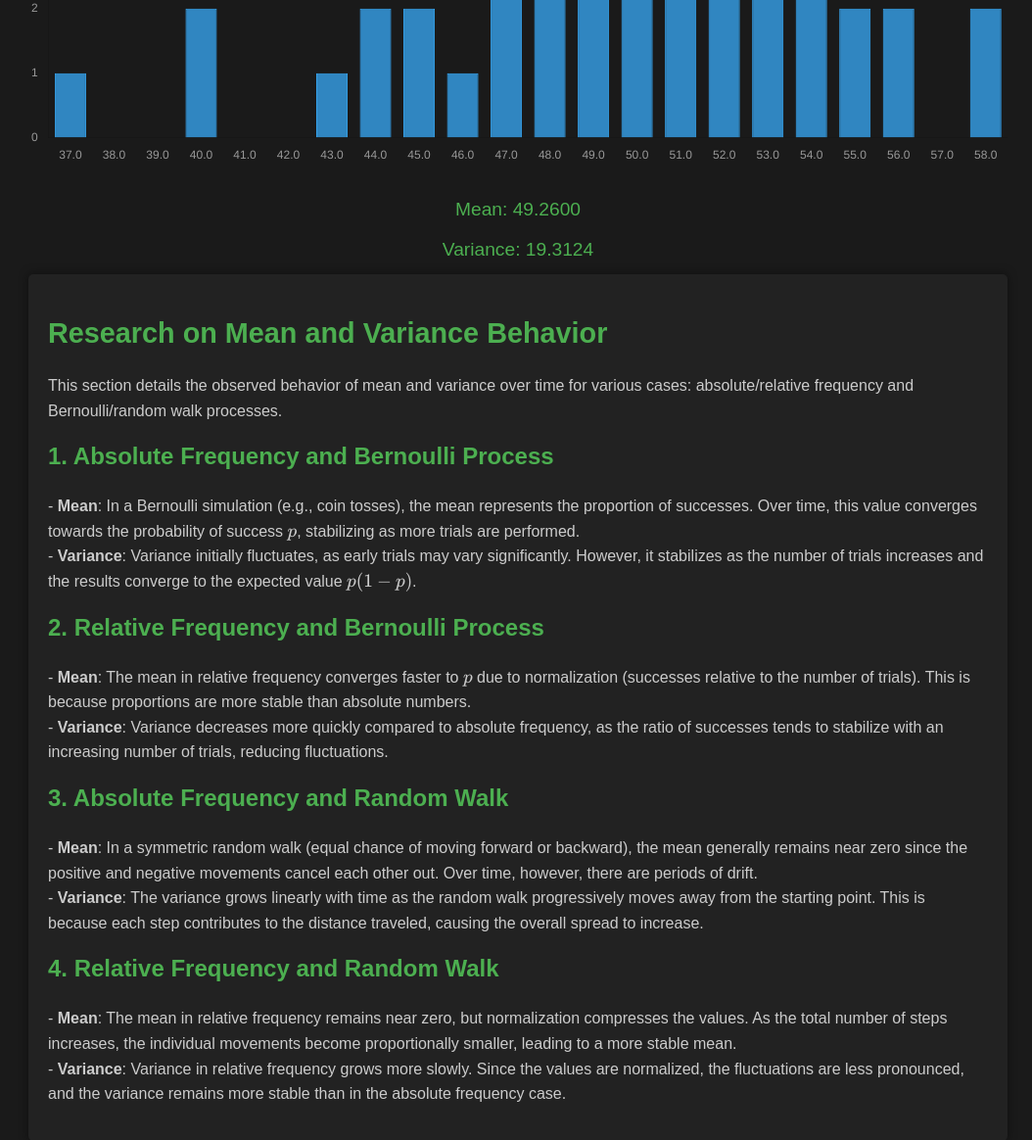
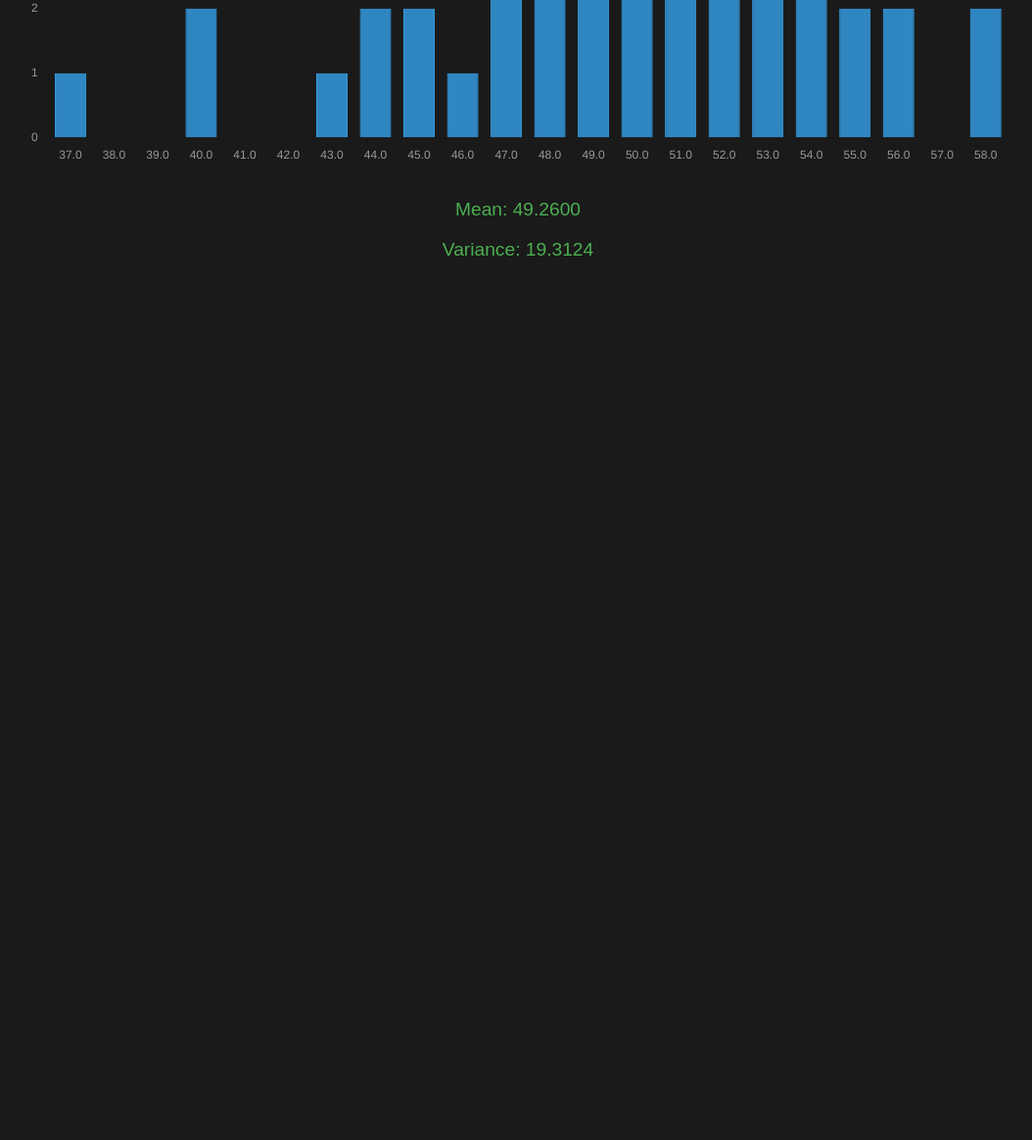
Before and after one commit to AchilleLauro/staticstics2024-homework3, a plain HTML site: page index.html in a window 1280 px wide. Shown: the part 2440-3604 px from the top of the page at 98% size, without its empty margins (111-1165 px from the left). After the commit the page ends 2740 px from the top, so only its background shows below. Drawn offline with nearby package versions, Linux system fonts and the light colour scheme.

Commit message:
Update index.html

```diff
--- a/index.html
+++ b/index.html
@@ -104,33 +104,6 @@
         <p id="variance">Variance: N/A</p>
     </div>
 
-    <div id="research">
-        <h2>Research on Mean and Variance Behavior</h2>
-        <p>
-            This section details the observed behavior of mean and variance over time for various cases: absolute/relative frequency and Bernoulli/random walk processes.
-        </p>
-        <h3>1. Absolute Frequency and Bernoulli Process</h3>
-        <p>
-            - <strong>Mean</strong>: In a Bernoulli simulation (e.g., coin tosses), the mean represents the proportion of successes. Over time, this value converges towards the probability of success \(p\), stabilizing as more trials are performed.<br>
-            - <strong>Variance</strong>: Variance initially fluctuates, as early trials may vary significantly. However, it stabilizes as the number of trials increases and the results converge to the expected value \(p(1-p)\).
-        </p>
-        <h3>2. Relative Frequency and Bernoulli Process</h3>
-        <p>
-            - <strong>Mean</strong>: The mean in relative frequency converges faster to \(p\) due to normalization (successes relative to the number of trials). This is because proportions are more stable than absolute numbers.<br>
-            - <strong>Variance</strong>: Variance decreases more quickly compared to absolute frequency, as the ratio of successes tends to stabilize with an increasing number of trials, reducing fluctuations.
-        </p>
-        <h3>3. Absolute Frequency and Random Walk</h3>
-        <p>
-            - <strong>Mean</strong>: In a symmetric random walk (equal chance of moving forward or backward), the mean generally remains near zero since the positive and negative movements cancel each other out. Over time, however, there are periods of drift.<br>
-            - <strong>Variance</strong>: The variance grows linearly with time as the random walk progressively moves away from the starting point. This is because each step contributes to the distance traveled, causing the overall spread to increase.
-        </p>
-        <h3>4. Relative Frequency and Random Walk</h3>
-        <p>
-            - <strong>Mean</strong>: The mean in relative frequency remains near zero, but normalization compresses the values. As the total number of steps increases, the individual movements become proportionally smaller, leading to a more stable mean.<br>
-            - <strong>Variance</strong>: Variance in relative frequency grows more slowly. Since the values are normalized, the fluctuations are less pronounced, and the variance remains more stable than in the absolute frequency case.
-        </p>
-    </div>
-
     <script src="script.js"></script>
 </body>
 </html>
```
